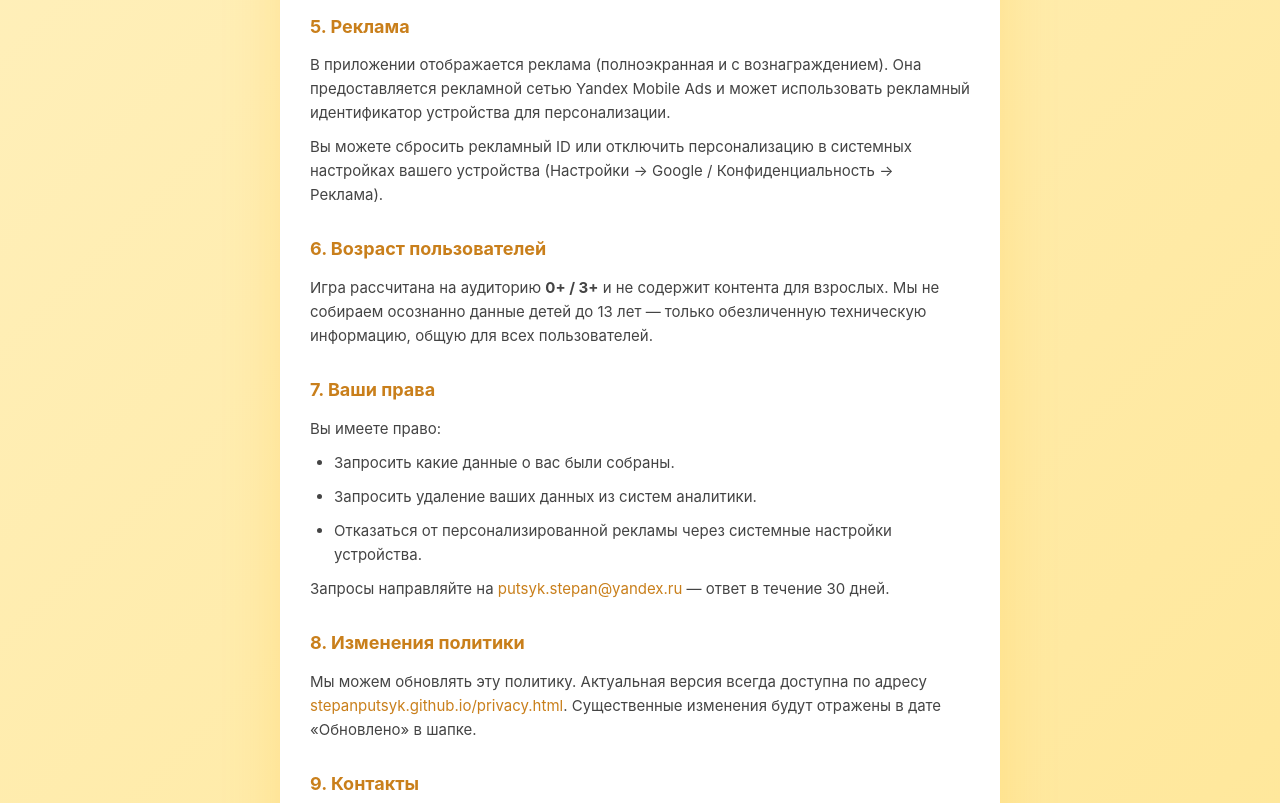
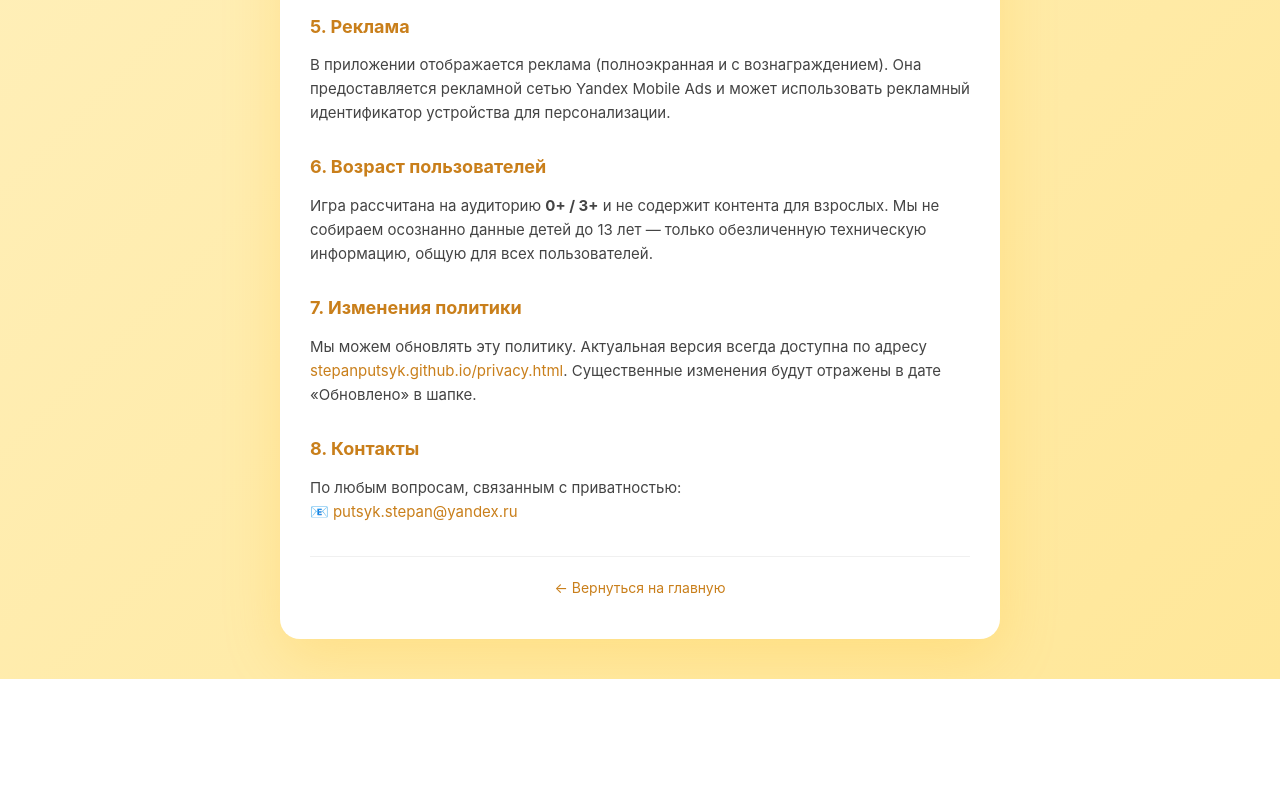
Before and after one commit to StepanPutsyk/StepanPutsyk.github.io, a plain HTML site: page privacy.html in a window 1280 px wide. Shown: the part 1400-2203 px from the top of the page. After the commit the page ends 2079 px from the top, so only its background shows below. Drawn offline with Linux system fonts and the light colour scheme.

Commit message:
Add files via upload

```diff
--- a/privacy.html
+++ b/privacy.html
@@ -115,24 +115,14 @@
 
         <h2>5. Реклама</h2>
         <p>В приложении отображается реклама (полноэкранная и с вознаграждением). Она предоставляется рекламной сетью Yandex Mobile Ads и может использовать рекламный идентификатор устройства для персонализации.</p>
-        <p>Вы можете сбросить рекламный ID или отключить персонализацию в системных настройках вашего устройства (Настройки → Google / Конфиденциальность → Реклама).</p>
 
         <h2>6. Возраст пользователей</h2>
         <p>Игра рассчитана на аудиторию <b>0+ / 3+</b> и не содержит контента для взрослых. Мы не собираем осознанно данные детей до 13 лет — только обезличенную техническую информацию, общую для всех пользователей.</p>
 
-        <h2>7. Ваши права</h2>
-        <p>Вы имеете право:</p>
-        <ul>
-            <li>Запросить какие данные о вас были собраны.</li>
-            <li>Запросить удаление ваших данных из систем аналитики.</li>
-            <li>Отказаться от персонализированной рекламы через системные настройки устройства.</li>
-        </ul>
-        <p>Запросы направляйте на <a href="mailto:putsyk.stepan@yandex.ru">putsyk.stepan@yandex.ru</a> — ответ в течение 30 дней.</p>
-
-        <h2>8. Изменения политики</h2>
+        <h2>7. Изменения политики</h2>
         <p>Мы можем обновлять эту политику. Актуальная версия всегда доступна по адресу <a href="https://stepanputsyk.github.io/privacy.html">stepanputsyk.github.io/privacy.html</a>. Существенные изменения будут отражены в дате «Обновлено» в шапке.</p>
 
-        <h2>9. Контакты</h2>
+        <h2>8. Контакты</h2>
         <p>По любым вопросам, связанным с приватностью:<br>
         📧 <a href="mailto:putsyk.stepan@yandex.ru">putsyk.stepan@yandex.ru</a></p>
 
```
